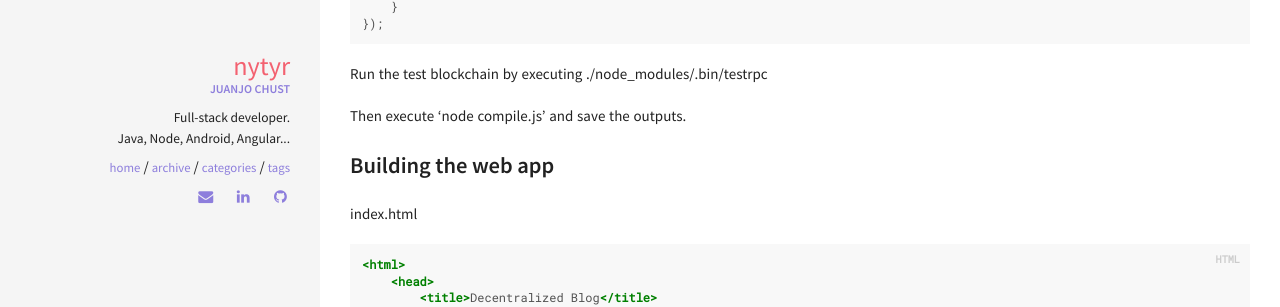
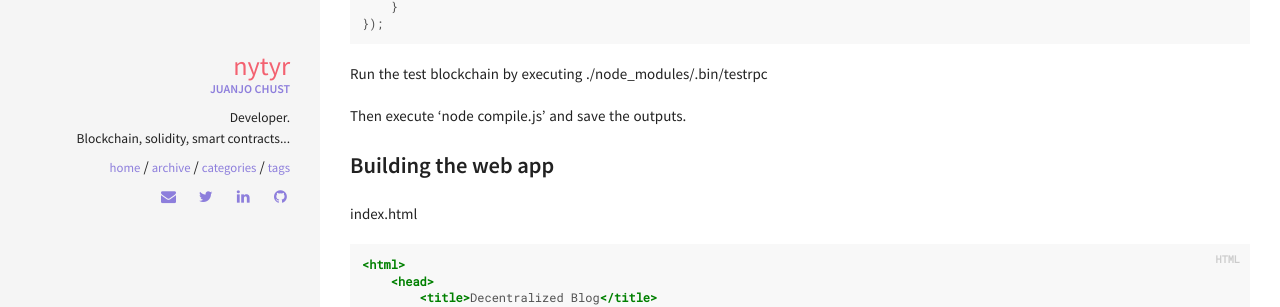
Before and after one commit to Nytyr/nytyr.github.io, a Jekyll site: the page built from index.html, in a window 1280 px wide. Shown: the part 1609-1916 px from the top of the page. Built offline with Jekyll 4.4.1, drawn with Linux system fonts in a browser that asks for light colours.

Commit message:
feat: 🎸 Update bio

```diff
--- a/_config.yml
+++ b/_config.yml
@@ -5,7 +5,7 @@
 #
 title: Nytyr
 email: nytyr@me.com
-description: Juanjo Chust's blog. Read about programming. Node js, java, angular, android ...
+description: Juanjo Chust's (Nytyr)  blog. Read about programming, blockchain, solidity, defi ...
 url: # the base hostname & protocol for your site
 
 
@@ -36,10 +36,10 @@ owner:
   name: Nytyr
   avatar: #leonids-logo.png
   job: "Juanjo Chust"
-  bio: "Full-stack developer.<br/> Java, Node, Android, Angular..."
-  email: "nytyr@me.com"
+  bio: "Developer.<br/> Blockchain, solidity, smart contracts..."
+  email: "nytyr@pm.me"
   disqus-shortname: "nytyr"
-  twitter: #username
+  twitter: "nytyr"
   facebook: #username
   google:
     plus: #username
```
